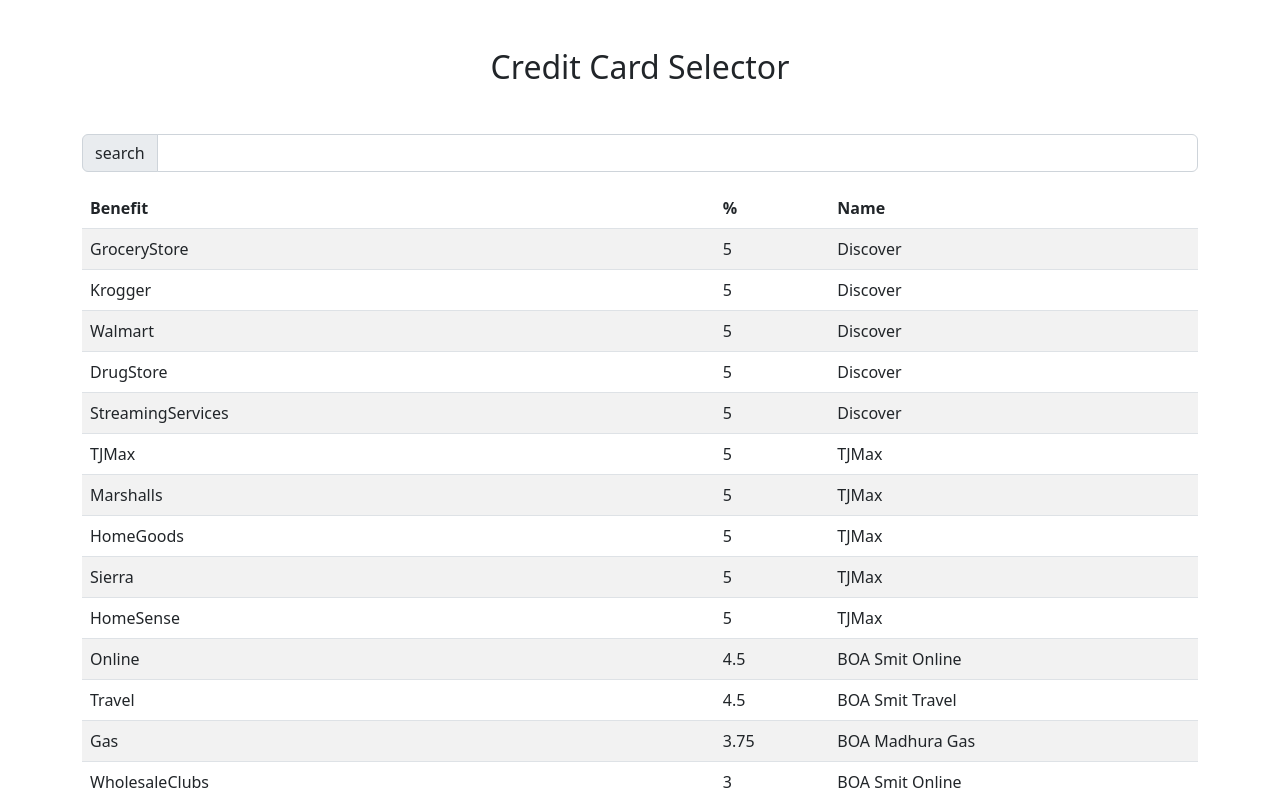
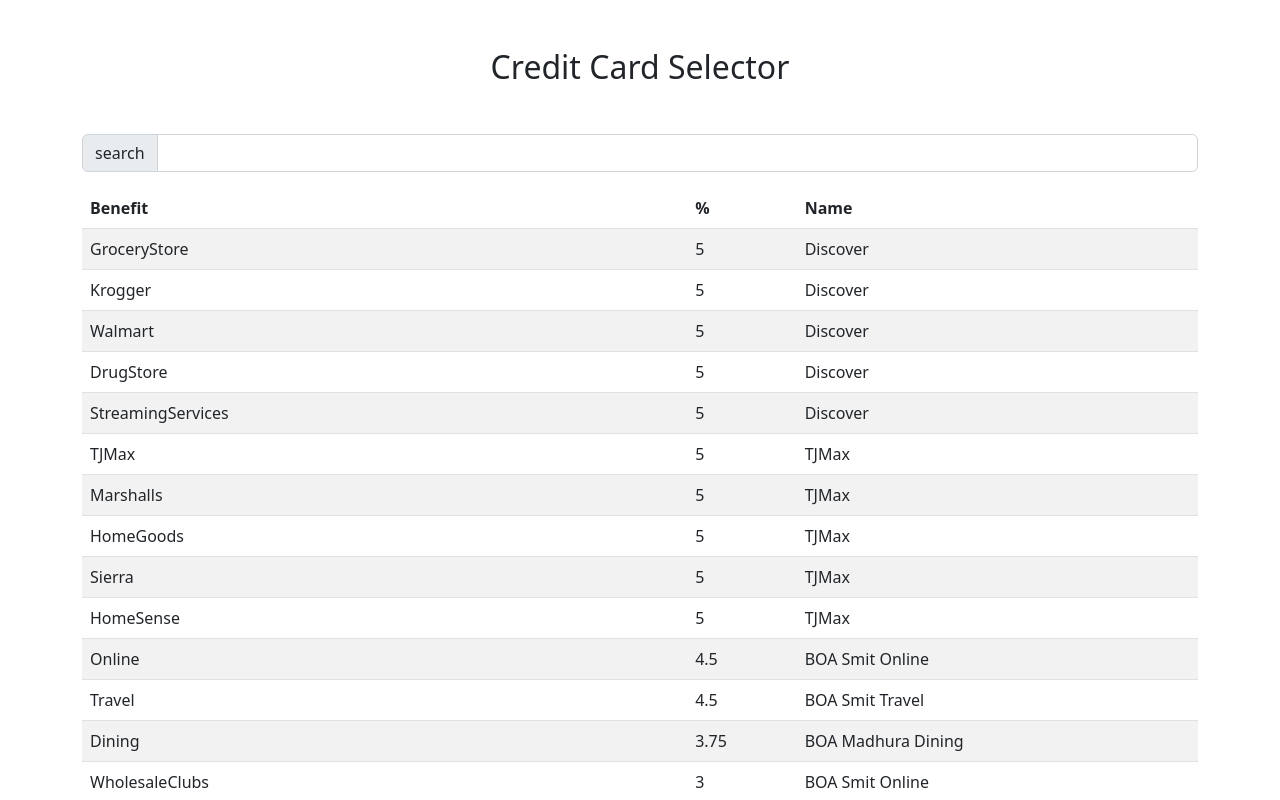
Before and after one commit to smitdesai16/credit-card-selector, a React (Vite) app: page / in a window 1280 px wide. Shown: the top 800 px of the page. Built offline with nearby package versions, Linux system fonts and the light colour scheme.

Commit message:
Updating Madhura's BOA

```diff
--- a/src/Utilities.ts
+++ b/src/Utilities.ts
@@ -9,7 +9,7 @@
 	let creditCards: ICreditCardBenefit[] = [];
 	const boa1 = new BankOfAmericaCreditCard("BOA Smit Online", BankOfAmericaPreferredRewards.Platinum, BankOfAmerica3PercentBenefit.Online);
 	const boa2 = new BankOfAmericaCreditCard("BOA Smit Travel", BankOfAmericaPreferredRewards.Platinum, BankOfAmerica3PercentBenefit.Travel);
-	const boa3 = new BankOfAmericaCreditCard("BOA Madhura Gas", BankOfAmericaPreferredRewards.Gold, BankOfAmerica3PercentBenefit.Gas);
+	const boa3 = new BankOfAmericaCreditCard("BOA Madhura Dining", BankOfAmericaPreferredRewards.Gold, BankOfAmerica3PercentBenefit.Dining);
 	const citi = new CitiCreditCard();
 	const discover = new DiscoverCreditCard();
 	const tjMax = new TJMaxCreditCard();
```
